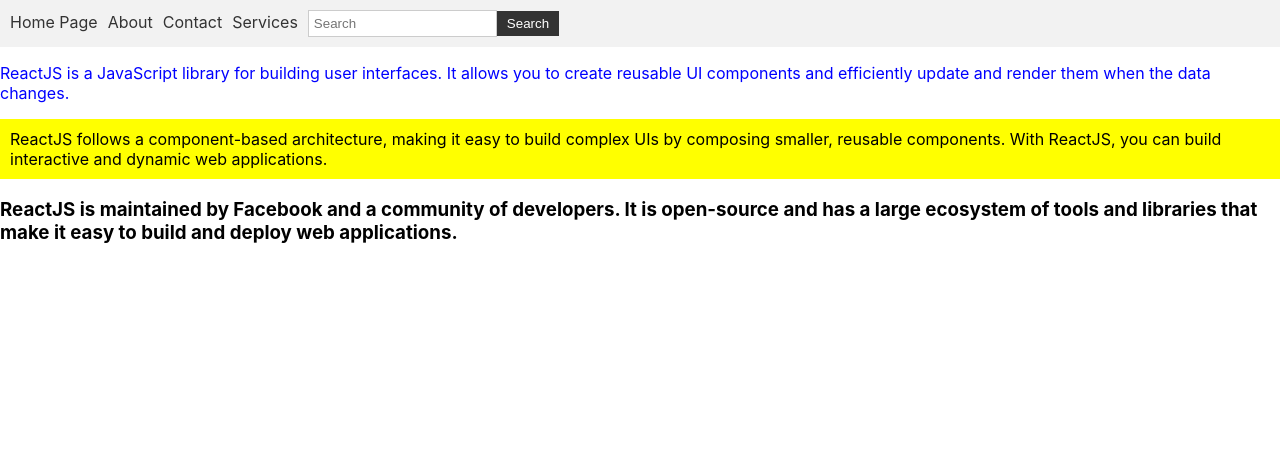
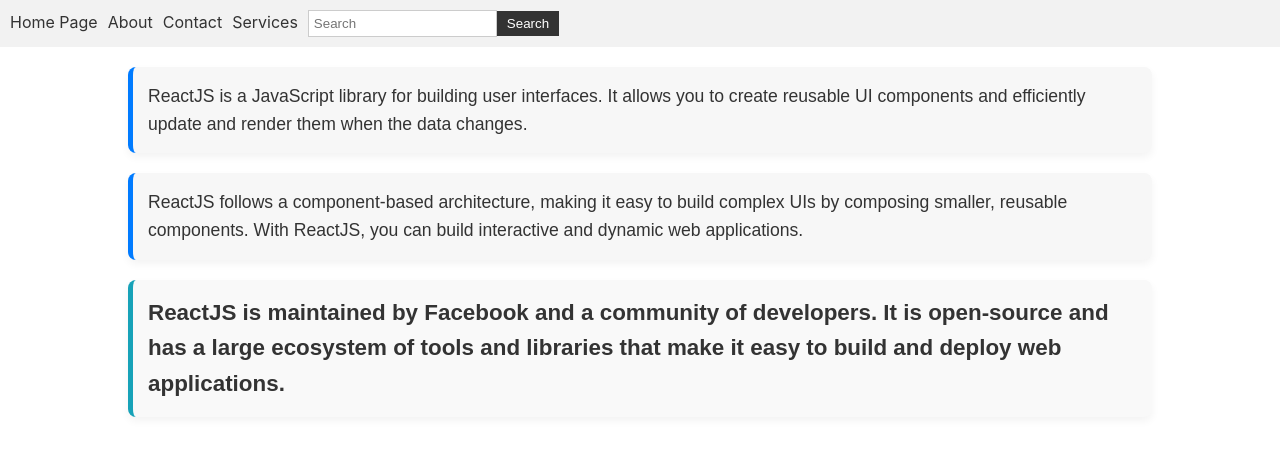
Before and after one commit to PriyanshK09/K22JA-ReactJS, a React (Create React App) app in the folder first/: page / in a window 1280 px wide. Shown: the top 456 px of the page. Built offline with nearby package versions, Linux system fonts and the light colour scheme.

Commit message:
chore: Update Paragraph.css with global styling for paragraphs and headings

```diff
--- a/first/src/components/Paragraph.css
+++ b/first/src/components/Paragraph.css
@@ -1,13 +1,42 @@
-.a {
-    /* Styles for the first paragraph */
-    color: blue;
-    font-size: 16px;
-    /* Add more styles as needed */
+/* Basic reset */
+* {
+    margin: 0;
+    padding: 0;
+    box-sizing: border-box;
 }
 
-.b {
-    /* Styles for the second paragraph */
-    background-color: yellow;
-    padding: 10px;
-    /* Add more styles as needed */
+/* Global styling for all paragraphs and headings */
+p, h3 {
+    font-family: 'Arial', sans-serif;
+    font-size: 1.1rem;
+    line-height: 1.6;
+    color: #333;
+    background-color: #f7f7f7;
+    padding: 15px;
+    margin: 20px auto;
+    width: 80%;
+    border-radius: 8px;
+    box-shadow: 0px 4px 8px rgba(0, 0, 0, 0.05);
+    border-left: 5px solid #007bff;
+    text-align: left;
 }
+
+/* Styling for h3 elements to match the paragraph style */
+h3 {
+    font-size: 1.4rem;
+    font-weight: bold;
+    border-left-color: #17a2b8;
+    background-color: #f9f9f9;
+}
+
+/* Hover effect for all elements */
+p:hover, h3:hover {
+    background-color: #e6e6e6;
+    border-left-width: 6px;
+    box-shadow: 0px 6px 12px rgba(0, 0, 0, 0.1);
+}
+
+/* Styling for consistent spacing */
+p, h3 {
+    transition: all 0.3s ease;
+}
```
